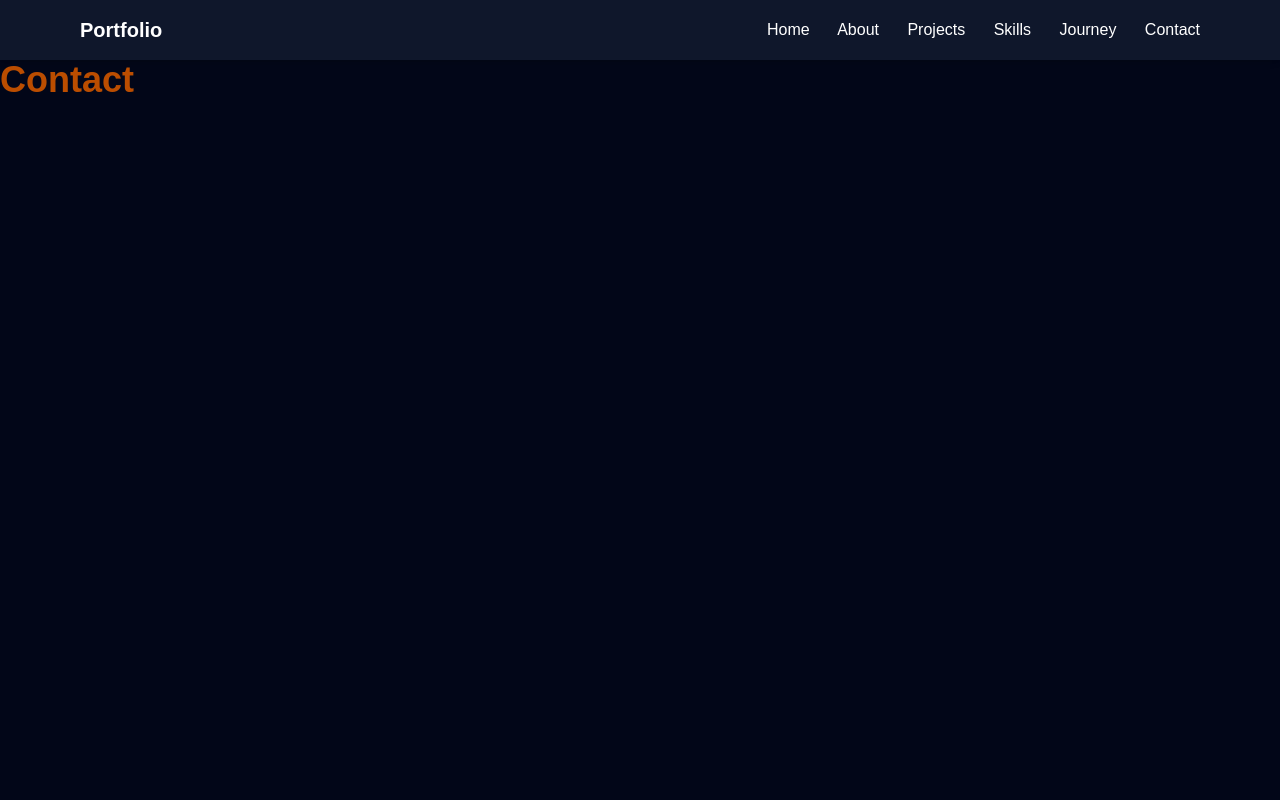
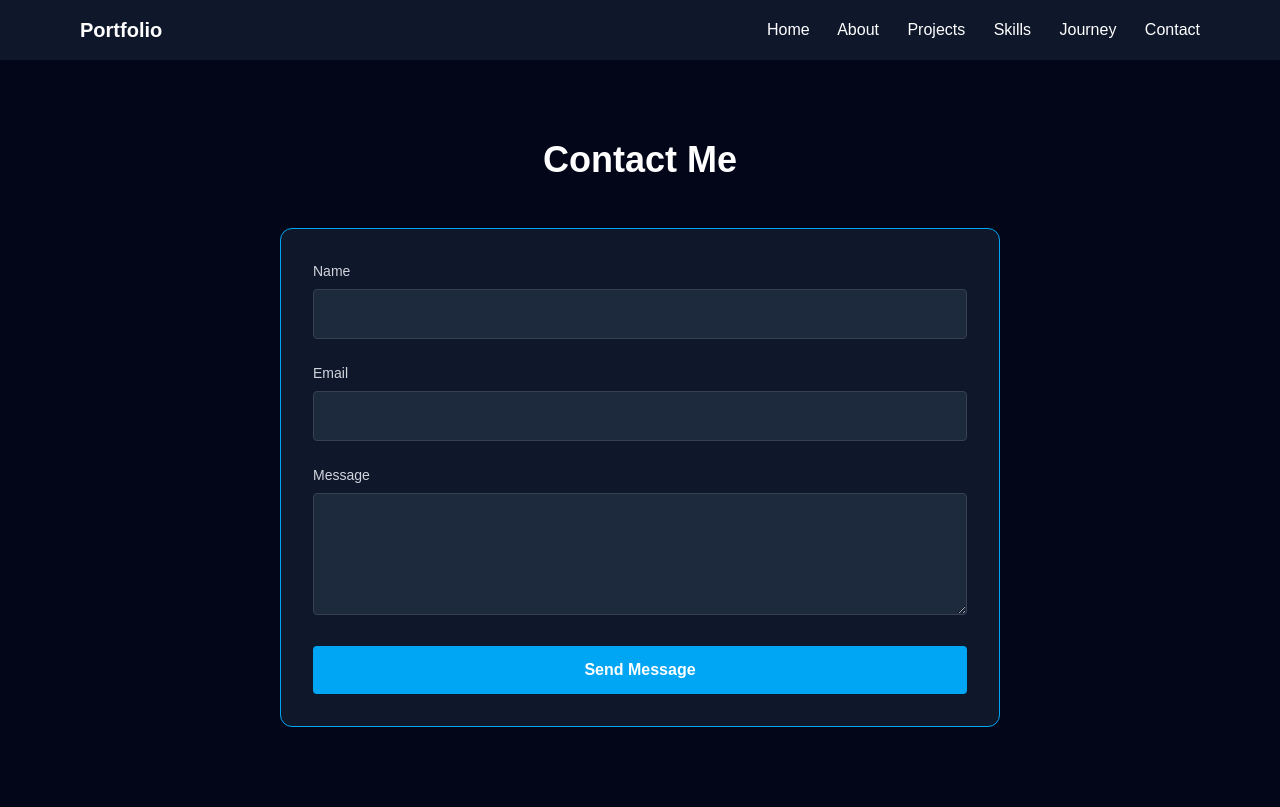
Before and after one commit to kanimozhi-nagarajan/portfolio-fullstack, a React (Vite) app in the folder portfolio-client/: page /contact in a window 1280 px wide. Built offline with nearby package versions, Linux system fonts and the light colour scheme.

Commit message:
Feat:Included Contact Component in FE

```diff
--- /dev/null
+++ b/portfolio-client/src/components/ContactForm.jsx
@@ -0,0 +1,82 @@
+import { useState } from "react";
+
+function ContactForm() {
+  const [formData, setFormData] = useState({
+    name: "",
+    email: "",
+    message: "",
+  });
+
+  const handleChange = (e) => {
+    setFormData({
+      ...formData,
+      [e.target.name]: e.target.value,
+    });
+  };
+
+  const handleSubmit = (e) => {
+    e.preventDefault();
+    console.log(formData);
+  };
+
+  return (
+    <section className="bg-slate-950 text-white py-20">
+      <div className="max-w-3xl mx-auto px-6">
+        <h2 className="text-4xl font-bold text-center mb-12">Contact Me</h2>
+
+        <form
+          onSubmit={handleSubmit}
+          className="bg-slate-900 p-8 rounded-xl border border-sky-500 space-y-6"
+        >
+          <div>
+            <label className="block mb-2 text-sm text-gray-300">Name</label>
+
+            <input
+              type="text"
+              name="name"
+              value={formData.name}
+              onChange={handleChange}
+              required
+              className="w-full p-3 rounded bg-slate-800 border border-gray-700 focus:outline-none focus:border-sky-500"
+            />
+          </div>
+
+          <div>
+            <label className="block mb-2 text-sm text-gray-300">Email</label>
+
+            <input
+              type="email"
+              name="email"
+              value={formData.email}
+              onChange={handleChange}
+              required
+              className="w-full p-3 rounded bg-slate-800 border border-gray-700 focus:outline-none focus:border-sky-500"
+            />
+          </div>
+
+          <div>
+            <label className="block mb-2 text-sm text-gray-300">Message</label>
+
+            <textarea
+              name="message"
+              rows="4"
+              value={formData.message}
+              onChange={handleChange}
+              required
+              className="w-full p-3 rounded bg-slate-800 border border-gray-700 focus:outline-none focus:border-sky-500"
+            />
+          </div>
+
+          <button
+            type="submit"
+            className="w-full bg-sky-500 hover:bg-sky-600 py-3 rounded font-semibold transition"
+          >
+            Send Message
+          </button>
+        </form>
+      </div>
+    </section>
+  );
+}
+
+export default ContactForm;
--- a/portfolio-client/src/pages/Contact.jsx
+++ b/portfolio-client/src/pages/Contact.jsx
@@ -1,7 +1,10 @@
+import ContactForm from "../components/ContactForm";
+
 function Contact() {
   return (
     <div>
-      <h1 className="text-4xl font-bold text-amber-700">Contact</h1>
+      {" "}
+      <ContactForm />{" "}
     </div>
   );
 }
```
